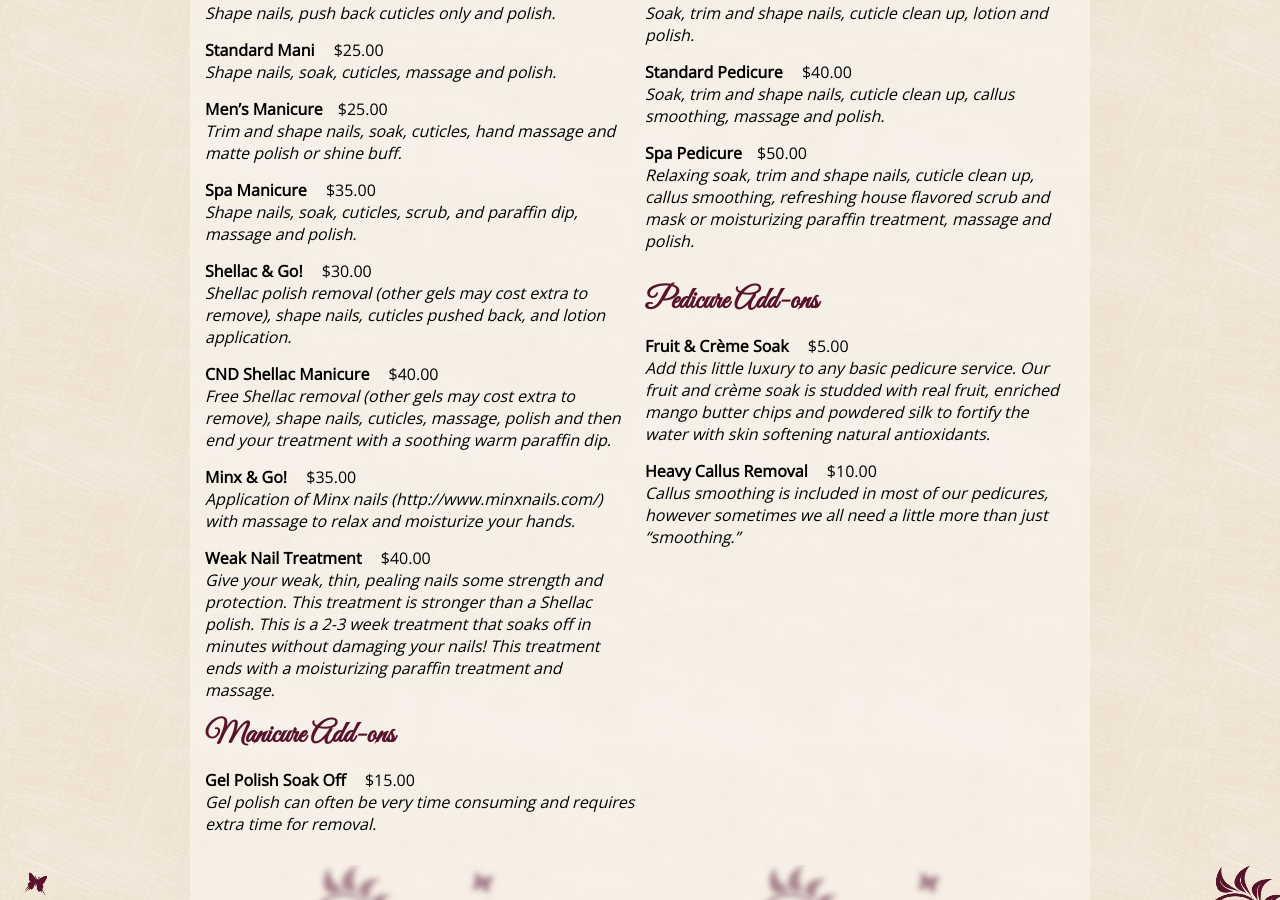
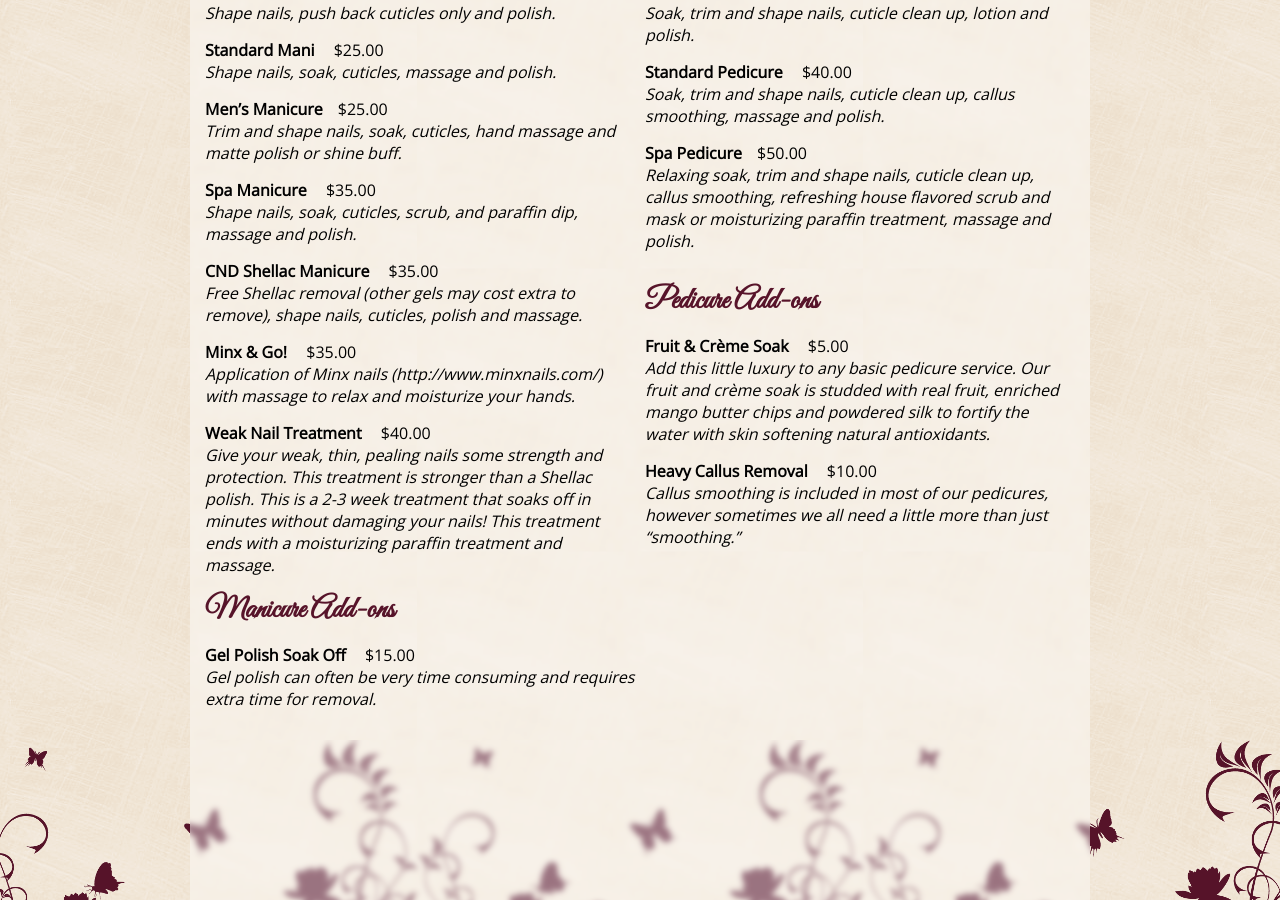
Before and after one commit to susanspedispa/susanspedispa.github.io, a Jekyll site: the page built from menu.html, in a window 1280 px wide and 900 px high, scrolled down 1052 px. Built offline with Jekyll 4.4.1, drawn with Linux system fonts in a browser that asks for light colours.

Commit message:
Update menu.html

```diff
--- a/_includes/menu.html
+++ b/_includes/menu.html
@@ -49,12 +49,8 @@
 	<div class="treatmentDescription">Shape nails, soak, cuticles, scrub, and paraffin dip, massage and polish.</div>
 	</div>
 	<div class="treatment">
-	<span class="treatmentName">Shellac & Go!</span><span class="treatmentPrice">  $30.00</span>
-	<div class="treatmentDescription">Shellac polish removal (other gels may cost extra to remove), shape nails, cuticles pushed back, and lotion application.</div>
-	</div>
-	<div class="treatment">
-	<span class="treatmentName">CND Shellac Manicure</span><span class="treatmentPrice">  $40.00</span>
-	<div class="treatmentDescription">Free Shellac removal (other gels may cost extra to remove), shape nails, cuticles, massage, polish and then end your treatment with a soothing warm paraffin dip.</div>
+	<span class="treatmentName">CND Shellac Manicure</span><span class="treatmentPrice">  $35.00</span>
+	<div class="treatmentDescription">Free Shellac removal (other gels may cost extra to remove), shape nails, cuticles, polish and massage.</div>
 	</div>
 	<div class="treatment">
 	<span class="treatmentName">Minx & Go!</span><span class="treatmentPrice">  $35.00</span>
```
